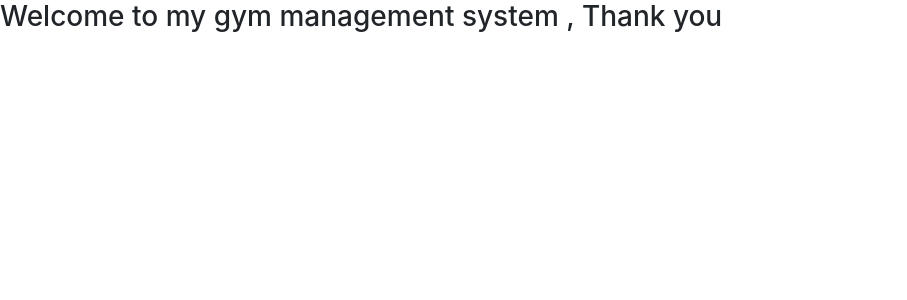
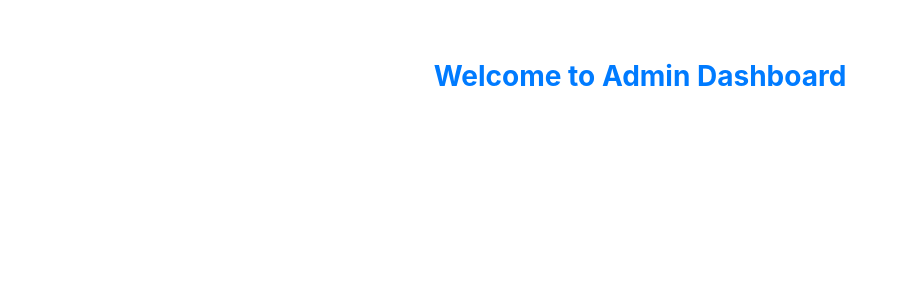
Before and after one commit to Pawan243/Django-Gym-Management, a Django app: template GMS/gym/templates/index.html in a window 1280 px wide. Shown: the part 56-356 px from the top of the page, without its empty margins (0-907 px from the left). Run offline with Django 3.2, Linux system fonts and the light colour scheme; the template is opened without the code that fills it, so the values that code supplies are empty; some libraries are stand-ins or nearby versions.

Commit message:
added a authentication setup for admin login

```diff
--- a/GMS/gym/templates/index.html
+++ b/GMS/gym/templates/index.html
@@ -1,4 +1,6 @@
 {% extends 'navigation.html' %}
 {% block body %}
-<h3>Welcome to my gym management system , Thank you</h3>
+<div class="container" style="margin-top: 60px;">
+    <h3 class="text-center text-primary font-weight-bold">Welcome to Admin Dashboard</h3>
+</div>
 {% endblock%}
```
